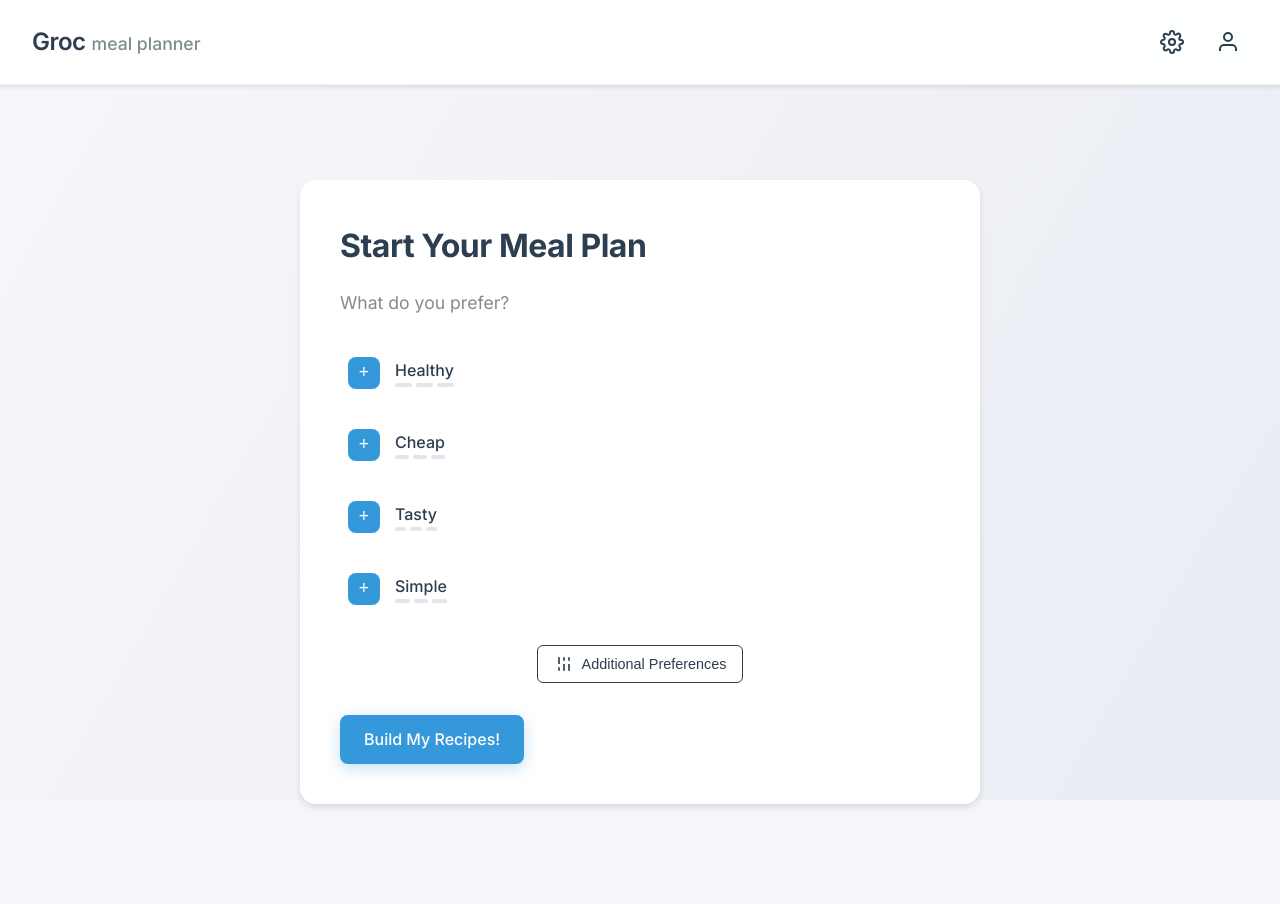
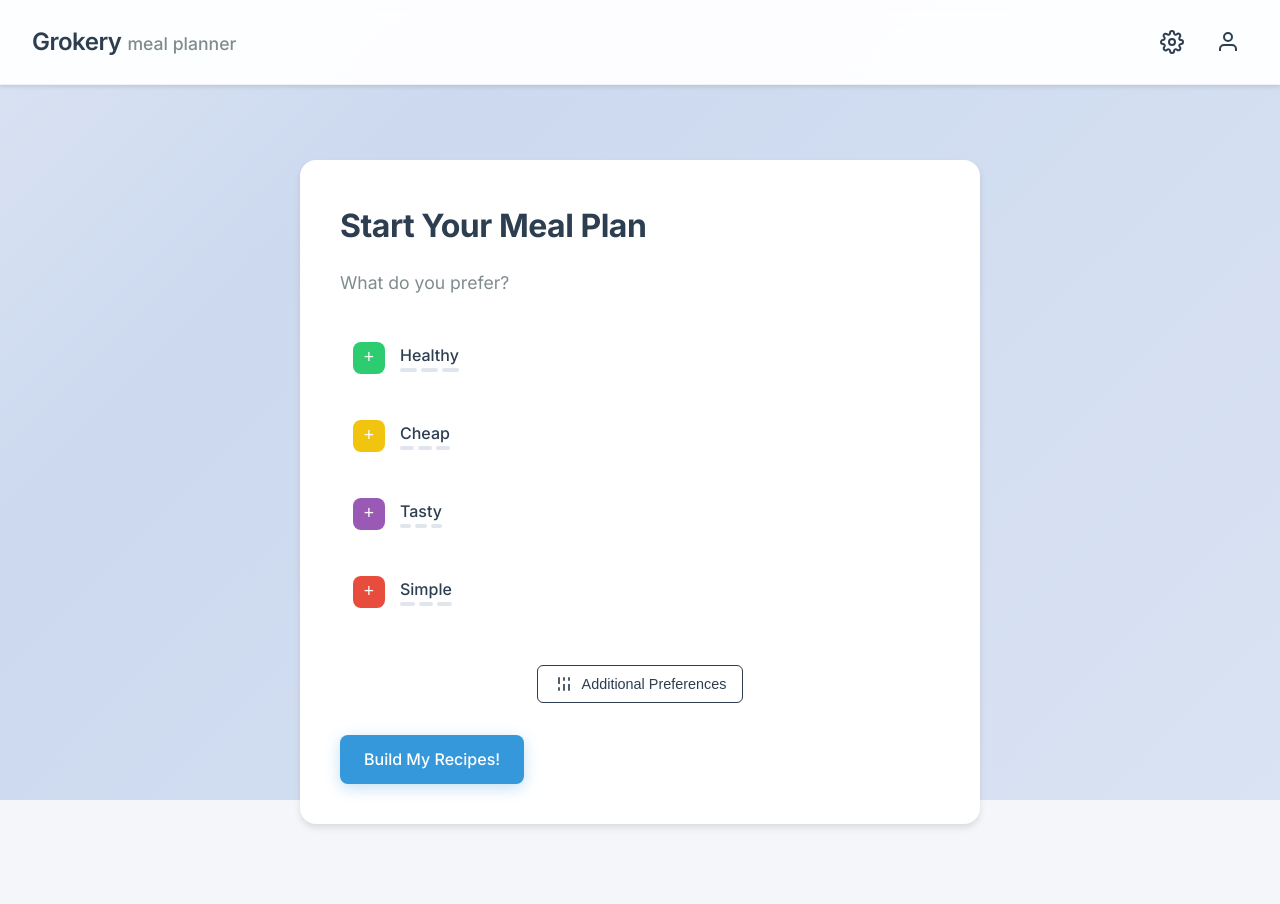
Before and after one commit to aabbey/grokery, a Django app: page /start/ in a window 1280 px wide. Run offline with Django 5.2, Linux system fonts and the light colour scheme; a user stored in the database is signed in.

Commit message:
style improvements

```diff
--- a/app/static/app/css/style.css
+++ b/app/static/app/css/style.css
@@ -44,15 +44,33 @@ body {
     left: 0;
     right: 0;
     bottom: 0;
-    background: linear-gradient(120deg, #f6f7fb 0%, #e9ecf3 100%);
+    background: linear-gradient(-45deg,
+        var(--background) 0%,
+        #e8edf7 25%,
+        #dae3f3 50%,
+        #ccd9ef 75%,
+        var(--background) 100%);
     z-index: -1;
-    animation: gradientShift 15s ease infinite;
+    background-size: 300% 300%;
+    animation: gradientShift 8s cubic-bezier(0.4, 0, 0.2, 1) infinite;
 }
 
 @keyframes gradientShift {
-    0% { opacity: 0.8; }
-    50% { opacity: 1; }
-    100% { opacity: 0.8; }
+    0% {
+        background-position: 0% 0%;
+    }
+    25% {
+        background-position: 100% 0%;
+    }
+    50% {
+        background-position: 100% 100%;
+    }
+    75% {
+        background-position: 0% 100%;
+    }
+    100% {
+        background-position: 0% 0%;
+    }
 }
 
 .centered-layout {
@@ -90,19 +108,34 @@ h1 {
     margin-bottom: 2rem;
 }
 
+.preferences {
+    display: flex;
+    flex-direction: column;
+    gap: 0.5rem;
+}
+
 .preference {
     display: flex;
     align-items: center;
     gap: 15px;
-    margin-bottom: 1.5rem;
-    padding: 0.5rem;
+    margin-bottom: 0.75rem;
+    padding: 0.75rem;
     border-radius: 8px;
-    transition: background-color 0.2s ease;
+    transition: all 0.2s ease;
+    border: 1px solid transparent;
 }
 
 .preference:hover {
     background-color: rgba(0,0,0,0.02);
+    border-color: rgba(0,0,0,0.05);
+    transform: translateX(4px);
 }
+
+/* Customize plus button colors for different preferences */
+.preferences .preference:nth-of-type(1) .plus-btn { background: var(--healthy); }
+.preferences .preference:nth-of-type(2) .plus-btn { background: var(--cheap); }
+.preferences .preference:nth-of-type(3) .plus-btn { background: var(--tasty); }
+.preferences .preference:nth-of-type(4) .plus-btn { background: var(--simple); }
 
 .plus-btn {
     background: var(--accent);
@@ -113,15 +146,33 @@ h1 {
     border-radius: 8px;
     font-size: 1.1rem;
     cursor: pointer;
-    transition: all 0.2s ease;
+    transition: all 0.3s ease;
     display: flex;
     align-items: center;
     justify-content: center;
+    position: relative;
+    overflow: hidden;
 }
 
 .plus-btn:hover {
     transform: translateY(-1px);
     box-shadow: var(--shadow);
+}
+
+.plus-btn:before {
+    content: '';
+    position: absolute;
+    top: 0;
+    left: 0;
+    right: 0;
+    bottom: 0;
+    background: linear-gradient(135deg, rgba(255,255,255,0.1), rgba(255,255,255,0));
+    opacity: 0;
+    transition: opacity 0.3s ease;
+}
+
+.plus-btn:hover:before {
+    opacity: 1;
 }
 
 .label {
--- a/app/templates/base.html
+++ b/app/templates/base.html
@@ -4,8 +4,8 @@
 <head>
     <meta charset="UTF-8">
     <meta name="viewport" content="width=device-width, initial-scale=1.0">
-    <title>{% block title %}Groc Meal Planner{% endblock %}</title>
-    <link rel="stylesheet" href="{% static 'app/css/style.css' %}">
+    <title>{% block title %}Grokery Meal Planner{% endblock %}</title>
+    <link rel="stylesheet" href="{% static 'app/css/style.css' %}?v={% now 'U' %}">
     <link href="https://fonts.googleapis.com/css2?family=Inter:wght@400;500;600;700&display=swap" rel="stylesheet">
     {% block extra_css %}{% endblock %}
 </head>
@@ -15,7 +15,7 @@
     <div class="top-bar">
         <a href="/" class="logo">
             <div class="logo-container">
-                <h1>Groc</h1>
+                <h1>Grokery</h1>
                 <span class="title-extension">meal planner</span>
             </div>
         </a>
```
Also changed, not shown: other parts of app/static/app/css/style.css (+43 -10 lines).
